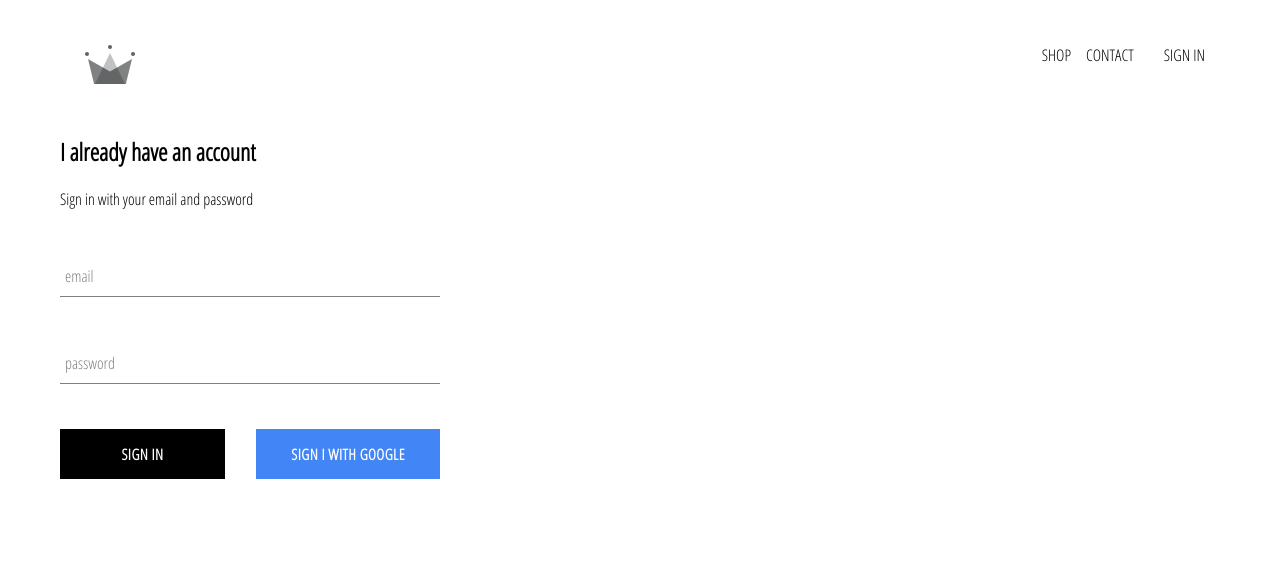
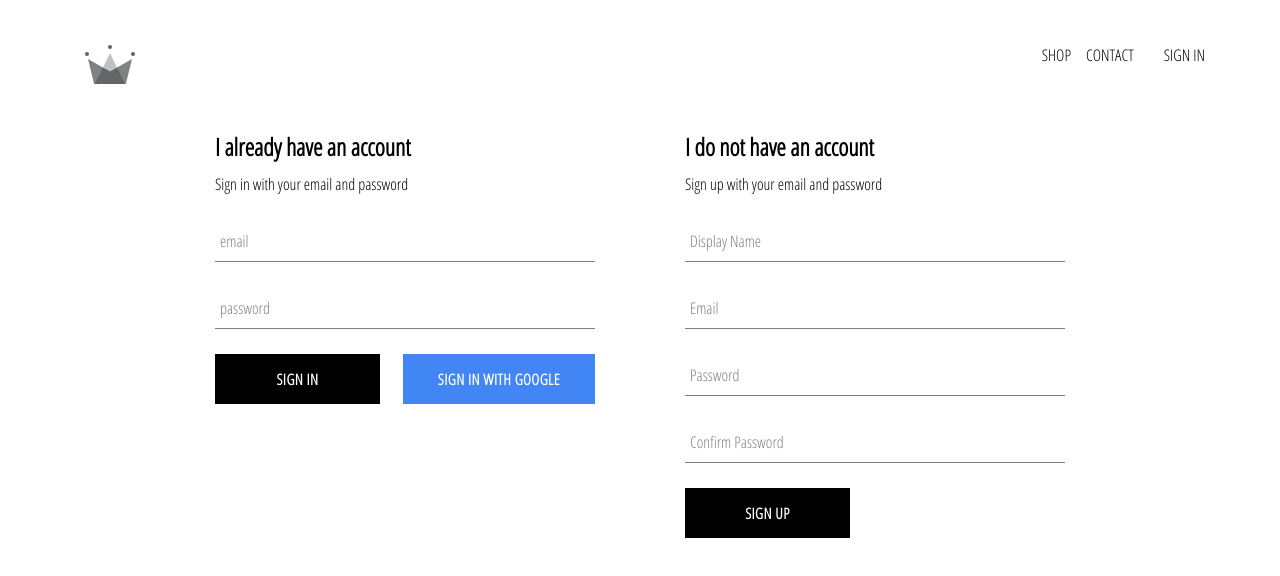
Before and after one commit to T-Arm/clothes-shop, a React (Create React App) app: page /signIn in a window 1280 px wide. Shown: the top 576 px of the page. Built offline with nearby package versions, Linux system fonts and the light colour scheme; no server answers.

Commit message:
added a sign up and sign in with email

```diff
--- a/src/App.js
+++ b/src/App.js
@@ -5,7 +5,7 @@
 import ShopPage from './pages/shop/shop.page'
 import SignInSignUp from './pages/sign-in-and-sign-up/sign-in-and-sign-up.page';
 import Header from './components/header/header.component';
-import {auth} from './firebase/firebase.utils';
+import {auth, createUserProfileDocument} from './firebase/firebase.utils';
 
 import './App.css';
 
@@ -21,9 +21,22 @@
   unsubscribeFromAuth = null
 
   componentDidMount() {
-    this.unsubscribeFromAuth = auth.onAuthStateChanged(user => {
-      this.setState({currentUser: user})
-      console.log(this.state.currentUser)
+    this.unsubscribeFromAuth = auth.onAuthStateChanged(async userAuth => {
+      if(userAuth){
+        const userRef = await createUserProfileDocument(userAuth);
+
+        userRef.onSnapshot(snapShot => {
+          this.setState({
+            currentUser: {
+              id: snapShot.id,
+              ...snapShot.data()
+            }
+          })
+          console.log(this.state)
+        })
+      }else{
+        this.setState({currentuser: userAuth})
+      }
     })
   }
 
--- a/src/components/custom-button/custom-button.styles.scss
+++ b/src/components/custom-button/custom-button.styles.scss
@@ -25,8 +25,9 @@
     color: white;
 
     &:hover {
-      background: #357ae8;
-      border:none;
+      background: white;
+      border: 1px solid #4285f4;
+      color: #4285f4;
     }
   }
 }
--- a/src/components/directory/directory.components.jsx
+++ b/src/components/directory/directory.components.jsx
@@ -47,7 +47,7 @@
   render(){
     return(
       <div className= 'directory-menu'>
-        {this.state.sections.map(({id, ...otherSectionProps}) => <MenuItem id= {id} {...otherSectionProps}/>)}
+        {this.state.sections.map(({id, ...otherSectionProps}) => <MenuItem key= {id} {...otherSectionProps}/>)}
       </div>
     )
   }
--- a/src/components/form-input/form-input.styles.scss
+++ b/src/components/form-input/form-input.styles.scss
@@ -9,7 +9,7 @@
 
 .group {
   position: relative;
-  margin: 45px 0;
+  // margin: 45px 0;
 
   .form-input {
     background: none;
@@ -22,7 +22,7 @@
     border: none;
     border-radius: 0;
     border-bottom: 1px solid $sub-color;
-    margin: 25px 0;
+    margin-bottom: 25px;
 
     &:focus {
       outline: none;
@@ -52,3 +52,7 @@
     }
   }
 }
+
+span {
+  margin-bottom: 25px;
+}
--- a/src/components/sign-in/sign-in.component.jsx
+++ b/src/components/sign-in/sign-in.component.jsx
@@ -3,7 +3,7 @@
 import FormInput from '../form-input/form-input.omponent';
 import CustomButton from '../custom-button/custom-button.component';
 
-import {signInWithGoogle} from '../../firebase/firebase.utils';
+import {auth, signInWithGoogle} from '../../firebase/firebase.utils';
 
 import './sign-in.styles.scss';
 
@@ -17,8 +17,17 @@
     }
   }
 
-  handleSubmit= event=> {
+  handleSubmit= async event=> {
     event.preventDefault();
+
+    const {email, password} = this.state
+
+    try {
+      await auth.signInWithEmailAndPassword(email, password)
+      this.setState({email: '', password: ''})
+    } catch(error){
+      console.log(error)
+    }
 
     this.setState({email: '', password: ''})
   }
@@ -31,7 +40,7 @@
   render(){
     return(
       <div className= 'sign-in'>
-        <h2>I already have an account</h2>
+        <h2 className= 'title'>I already have an account</h2>
         <span>Sign in with your email and password</span>
         <form onSubmit= {this.handleSubmit}>
           <FormInput name= 'email'
@@ -48,7 +57,7 @@
                   required />
           <div className= 'buttons'>
             <CustomButton type= 'submit'> Sign in </CustomButton>
-            <CustomButton onClick= {signInWithGoogle} isGoogleSignIn> Sign i with Google </CustomButton>
+            <CustomButton type= 'button' onClick= {signInWithGoogle} isGoogleSignIn> Sign in with Google </CustomButton>
           </div>
         </form>
       </div>
--- /dev/null
+++ b/src/components/sign-up/sign-up.component.jsx
@@ -0,0 +1,98 @@
+import React from 'react';
+import FormInput from '../form-input/form-input.omponent';
+import CustomButton from '../custom-button/custom-button.component';
+
+import {auth, createUserProfileDocument} from '../../firebase/firebase.utils'
+
+import './sign-up.styles.scss';
+
+class SignUp extends React.Component {
+  constructor(){
+    super();
+
+    this.state = {
+      displayName: '',
+      email: '',
+      password: '',
+      confirmPassword: ''
+    }
+  }
+
+  handleSubmit = async event => {
+    event.preventDefault()
+
+    const {displayName, email, password, confirmPassword}= this.state
+    if(password !== confirmPassword) {
+      alert("passwords didn't match")
+      return
+    }
+
+    try {
+      const {user} = await auth.createUserWithEmailAndPassword(email, password)
+
+      await createUserProfileDocument(user, {displayName});
+
+      this.setState({
+        displayName: '',
+        email: '',
+        password: '',
+        confirmPassword: ''
+      })
+    } catch(error){
+      console.error(error)
+    }
+  }
+
+  handleChange = event => {
+    const {name, value} = event.target
+    this.setState({[name]:value})
+  }
+
+
+  render() {
+    const {displayName, email, password, confirmPassword}= this.state
+    return (
+      <div className= 'sign-up'>
+        <h2 className= 'title'> I do not have an account </h2>
+        <span>Sign up with your email and password</span>
+        <form className= 'sign-up-form' onSubmit= {this.handleSubmit}>
+          <FormInput
+            type= 'text'
+            name= 'displayName'
+            value= {displayName}
+            onChange= {this.handleChange}
+            label= 'Display Name'
+            required
+            />
+            <FormInput
+            type= 'email'
+            name= 'email'
+            value= {email}
+            onChange= {this.handleChange}
+            label= 'Email'
+            required
+            />
+            <FormInput
+            type= 'password'
+            name= 'password'
+            value= {password}
+            onChange= {this.handleChange}
+            label= 'Password'
+            required
+            />
+            <FormInput
+            type= 'password'
+            name= 'confirmPassword'
+            value= {confirmPassword}
+            onChange= {this.handleChange}
+            label= 'Confirm Password'
+            required
+            />
+            <CustomButton type= 'submit'> SIGN UP </CustomButton>
+        </form>
+      </div>
+    )
+  }
+}
+
+export default SignUp
--- /dev/null
+++ b/src/components/sign-up/sign-up.styles.scss
@@ -0,0 +1,9 @@
+.sign-up {
+  display: flex;
+  flex-direction: column;
+  width: 380px;
+
+  .title {
+    margin: 10px 0;
+  }
+}
--- a/src/firebase/firebase.utils.js
+++ b/src/firebase/firebase.utils.js
@@ -13,6 +13,31 @@
   measurementId: "G-SQFWKVRNTC"
 }
 
+export const createUserProfileDocument = async(userAuth, additionalData) => {
+  if (!userAuth) return
+
+  const userRef = firestore.doc(`users/${userAuth.uid}`)
+
+  const snapShot = await userRef.get();
+
+  if(!snapShot.exists){
+    const {displayName, email} = userAuth;
+    const createdAt = new Date()
+
+    try {
+      await userRef.set({
+        displayName,
+        email,
+        createdAt,
+        ...additionalData
+      })
+    } catch (error) {
+      console.log('error creating user', error.message)
+    }
+  }
+  return userRef
+}
+
 firebase.initializeApp(config);
 
 export const auth = firebase.auth();
--- a/src/pages/sign-in-and-sign-up/sign-in-and-sign-up.page.jsx
+++ b/src/pages/sign-in-and-sign-up/sign-in-and-sign-up.page.jsx
@@ -1,10 +1,12 @@
 import React from 'react';
 import SignIn from '../../components/sign-in/sign-in.component'
+import SignUp from '../../components/sign-up/sign-up.component'
 import './sign-in-and-sign-up.styles.scss';
 
 const SignInSignUp = () => (
   <div className= 'sign-in-sign-up'>
-    <SignIn  />
+    <SignIn />
+    <SignUp />
   </div>
 )
 
--- a/src/pages/sign-in-and-sign-up/sign-in-and-sign-up.styles.scss
+++ b/src/pages/sign-in-and-sign-up/sign-in-and-sign-up.styles.scss
@@ -0,0 +1,6 @@
+.sign-in-sign-up {
+  width: 850px;
+  display: flex;
+  justify-content: space-between;
+  margin: 30px auto;
+}
```
